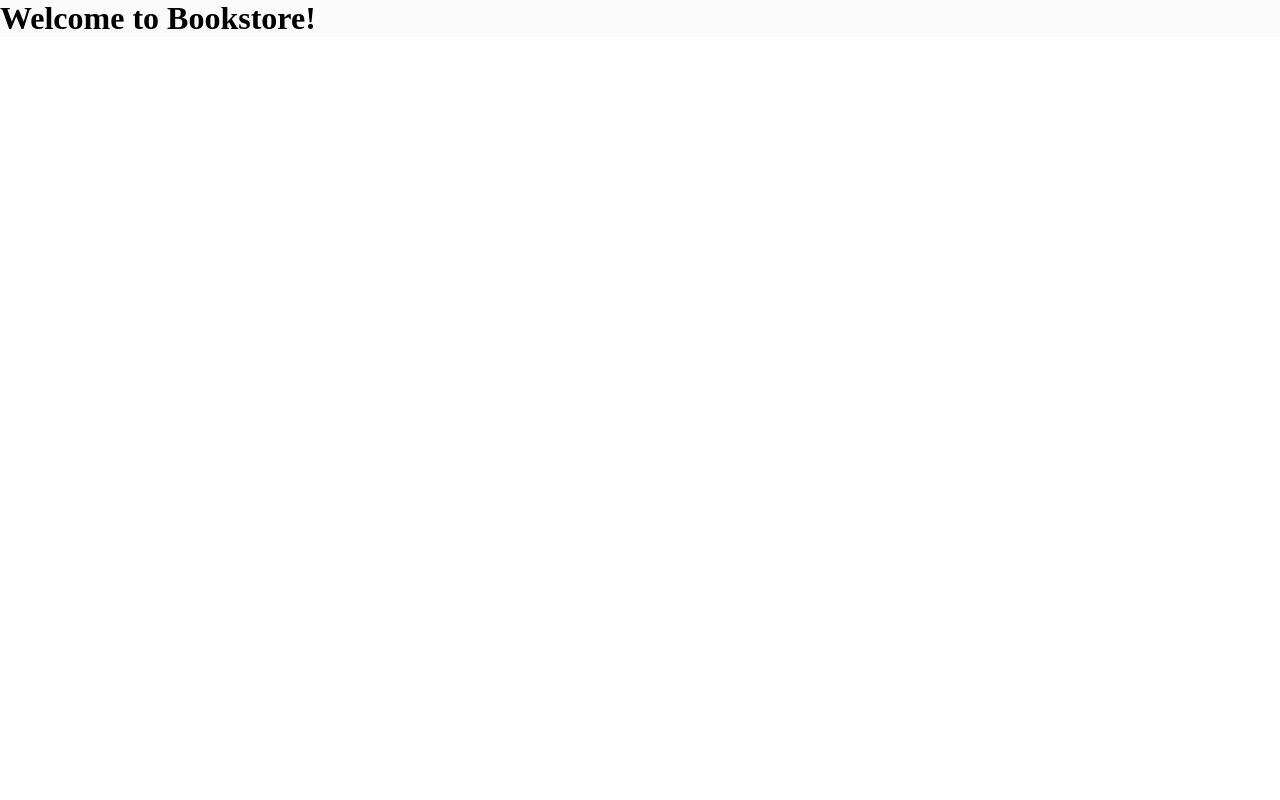
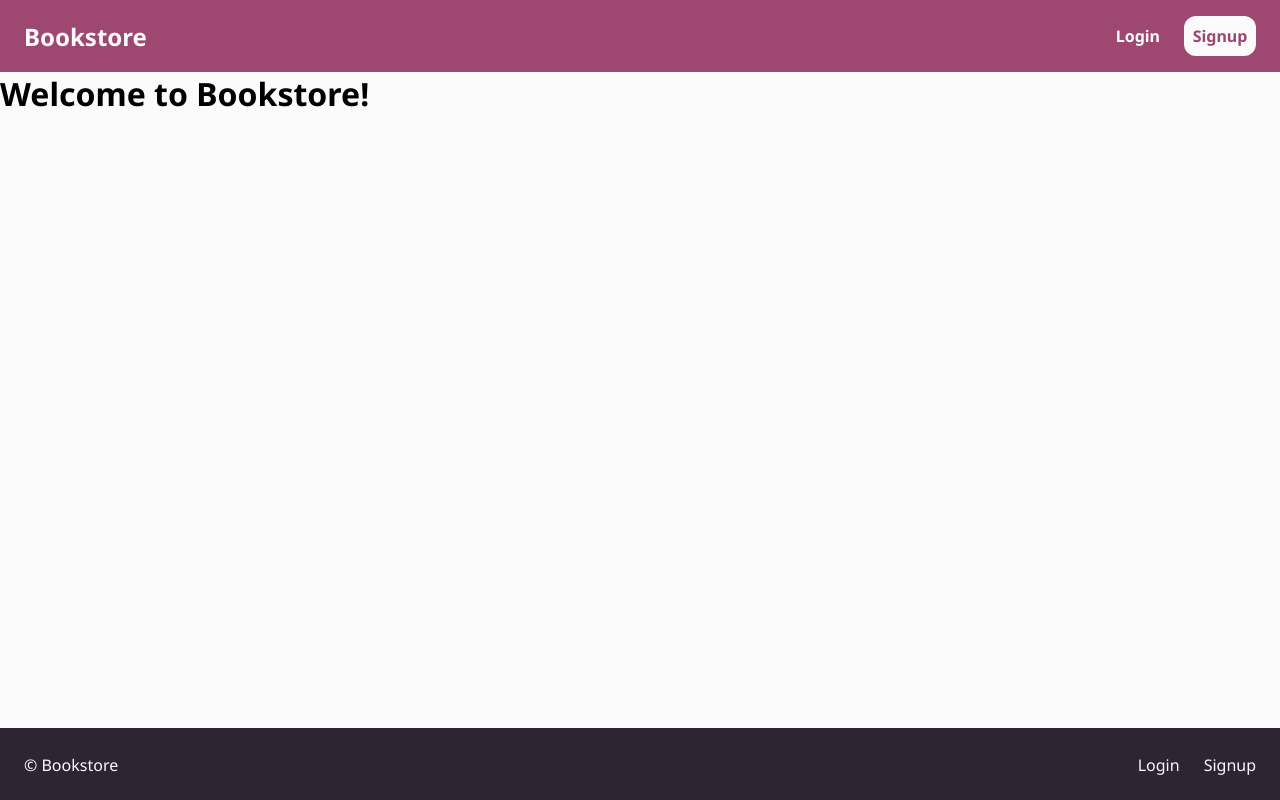
Before and after one commit to chris-manouckson/bookstore-frontend, a React (Create React App) app: page / in a window 1280 px wide. Built offline with nearby package versions, Linux system fonts and the light colour scheme.

Commit message:
layout header and footer

```diff
--- /dev/null
+++ b/src/components/layout/layout-footer.jsx
@@ -0,0 +1,38 @@
+import React from 'react';
+import { Link } from 'react-router-dom';
+import classnames from 'classnames/bind';
+
+import styles from './layout.module.scss';
+
+const cx = classnames.bind(styles);
+
+const links = [
+  { to: '/login', text: 'Login' },
+  { to: '/signup', text: 'Signup' },
+];
+
+const LayoutFooter = () => (
+  <footer className={cx('layoutFooter')}>
+    <section className={cx('layoutFooter_section')}>
+      <div className={cx('layoutFooterCopyRight')}>
+        &copy; Bookstore
+      </div>
+    </section>
+
+    <section className={cx('layoutFooter_section')}>
+      <div className={cx('layoutFooterLinkList')}>
+        {links.map((link) => (
+          <Link
+            key={link.text}
+            to={link.to}
+            className={cx('layoutFooterLinkList_item')}
+          >
+            {link.text}
+          </Link>
+        ))}
+      </div>
+    </section>
+  </footer>
+);
+
+export default LayoutFooter;
--- /dev/null
+++ b/src/components/layout/layout-header.jsx
@@ -0,0 +1,76 @@
+import React, { useMemo } from 'react';
+import { Link } from 'react-router-dom';
+import classnames from 'classnames/bind';
+
+import { propTypes } from '../../constants';
+
+import styles from './layout.module.scss';
+
+const cx = classnames.bind(styles);
+
+const LayoutHeader = (props) => {
+  const { currentUser } = props;
+
+  const userIsLoggedIn = useMemo(() => !!currentUser, [currentUser]);
+
+  return (
+    <header className={cx('layoutHeader')}>
+      <section className={cx('layoutHeader_section')}>
+        <div className={cx('layoutHeaderBrand')}>
+          <Link to="/" className={cx('layoutHeaderBrand_name')}>
+            Bookstore
+          </Link>
+        </div>
+      </section>
+
+      <section className={cx('layoutHeader_section')}>
+        {userIsLoggedIn ? (
+          <div className={cx('layoutHeaderProfile')}>
+            <button className={cx('layoutHeaderProfile_dropdown-toggle')} type="button">
+              {currentUser.email}
+            </button>
+            <div className={cx('layoutHeaderProfileDropdown')}>
+              <Link
+                to="/profile"
+                className={cx('layoutHeaderProfileDropdown_item')}
+              >
+                Profile
+              </Link>
+              <Link
+                to="/logout"
+                className={cx('layoutHeaderProfileDropdown_item', 'layoutHeaderProfileDropdown_item__danger')}
+              >
+                Log out
+              </Link>
+            </div>
+          </div>
+        ) : (
+          <div className={cx('layoutHeaderAuth')}>
+            <Link
+              to="/login"
+              className={cx('layoutHeaderAuth_link')}
+            >
+              Login
+            </Link>
+            <Link
+              to="/signup"
+              className={cx('layoutHeaderAuth_link')}
+            >
+              Signup
+            </Link>
+          </div>
+        )}
+      </section>
+    </header>
+  );
+};
+
+LayoutHeader.defaultProps = {
+  currentUser: null,
+};
+
+LayoutHeader.propTypes = {
+  currentUser: propTypes.currentUser,
+};
+
+export default LayoutHeader;
--- a/src/components/layout/layout.jsx
+++ b/src/components/layout/layout.jsx
@@ -1,24 +1,40 @@
 import React from 'react';
+import PropTypes from 'prop-types';
 import classnames from 'classnames/bind';
 
 import { propTypes } from '../../constants';
 
+import LayoutHeader from './layout-header';
+import LayoutFooter from './layout-footer';
 import styles from './layout.module.scss';
 
 const cx = classnames.bind(styles);
 
 const Layout = (props) => {
-  const { children } = props;
+  const {
+    children,
+    isHeaderPresent,
+    isFooterPresent,
+  } = props;
 
   return (
     <div className={cx('layout')}>
+      {isHeaderPresent && <LayoutHeader />}
       {children}
+      {isFooterPresent && <LayoutFooter />}
     </div>
   );
 };
 
+Layout.defaultProps = {
+  isHeaderPresent: true,
+  isFooterPresent: true,
+};
+
 Layout.propTypes = {
   children: propTypes.children.isRequired,
+  isHeaderPresent: PropTypes.bool,
+  isFooterPresent: PropTypes.bool,
 };
 
 export default Layout;
--- a/src/components/layout/layout.module.scss
+++ b/src/components/layout/layout.module.scss
@@ -1,6 +1,106 @@
 @import '../../styles/global.scss';
 
+$header-height: 72px;
+$footer-height: 72px;
+
 .layout {
-  // TODO: write appropriate
+  display: flex;
+  flex-direction: column;
+  justify-content: space-between;
+  min-height: 100vh;
+  padding-top: $header-height;
   background-color: $color-1;
+  font-family: $font-family-text;
+
+  &Header {
+    position: fixed;
+    top: 0;
+    right: 0;
+    left: 0;
+    display: flex;
+    justify-content: space-between;
+    height: $header-height;
+    background-color: $color-4;
+
+    &_section {
+      display: flex;
+      align-items: center;
+      flex: 1;
+      height: 100%;
+      padding: 0 24px;
+
+      &:last-child {
+        justify-content: flex-end;
+      }
+    }
+
+    &Brand {
+      font-size: $font-size-large;
+      font-weight: bold;
+      color: $color-1;
+
+      &_name {
+        text-decoration: none;
+        color: $color-1;
+      }
+    }
+
+    &Auth {
+      display: flex;
+      align-items: center;
+      height: 100%;
+
+      &_link {
+        margin-right: 24px;
+        font-size: $font-size-medium;
+        font-weight: bold;
+        text-decoration: none;
+        color: $color-1;
+
+        &:last-child {
+          display: flex;
+          align-items: center;
+          justify-content: center;
+          width: 72px;
+          height: 40px;
+          margin-right: 0;
+          border: none;
+          border-radius: 12px;
+          color: $color-4;
+          background-color: $color-1;
+        }
+      }
+    }
+  }
+
+  &Footer {
+    display: flex;
+    justify-content: space-between;
+    height: $footer-height;
+    border-top: 1px solid $color-2;
+    background-color: $color-2;
+
+    &_section {
+      display: flex;
+      align-items: center;
+      height: 100%;
+      padding: 0 24px;
+    }
+
+    &CopyRight {
+      color: $color-1;
+    }
+
+    &LinkList {
+      &_item {
+        margin-right: 24px;
+        text-decoration: none;
+        color: $color-1;
+
+        &:last-child {
+          margin-right: 0;
+        }
+      }
+    }
+  }
 }
```
Also changed, not shown: src/constants/prop-types.js (+9 -0 lines).
